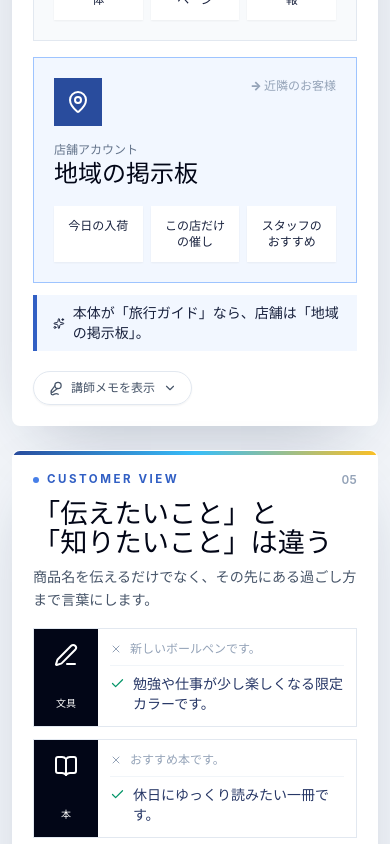
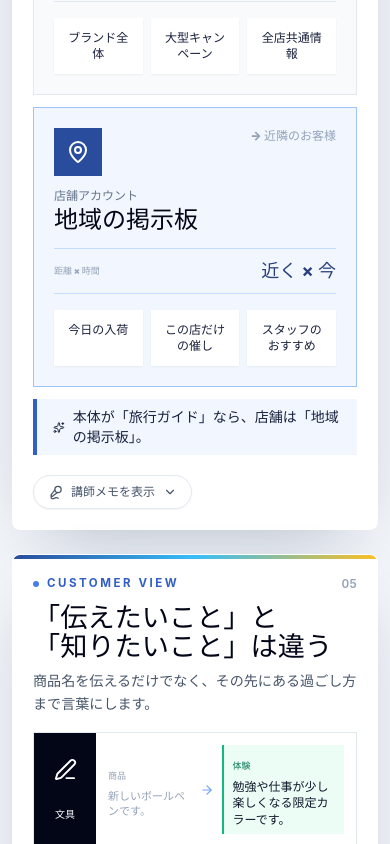
Before and after one commit to shop0711/instagram-training-web, a React (Vite) app: page / in a window 390 px wide. Shown: the part 2960-3804 px from the top of the page. Built offline with nearby package versions, Linux system fonts and the light colour scheme.

Commit message:
Polish visual comparisons and teaching flow

```diff
--- a/src/components/SpeakerNote.tsx
+++ b/src/components/SpeakerNote.tsx
@@ -8,6 +8,7 @@ type SpeakerNoteProps = {
 
 export function SpeakerNote({ children }: SpeakerNoteProps) {
   const [open, setOpen] = useState(false);
+  const cues = children.split('。').map((cue) => cue.trim()).filter(Boolean).slice(0, 3);
 
   return (
     <div className="speaker-note no-print mt-5 max-w-3xl">
@@ -34,8 +35,13 @@ export function SpeakerNote({ children }: SpeakerNoteProps) {
             transition={{ duration: 0.22 }}
             className="overflow-hidden"
           >
-            <div className="mt-3 rounded-2xl border border-amber-200/70 bg-amber-50/85 px-4 py-3 text-sm leading-relaxed text-amber-950">
-              {children}
+            <div className="mt-3 grid gap-2 rounded-lg border border-amber-200/70 bg-amber-50/90 p-3 text-amber-950 sm:grid-cols-3">
+              {cues.map((cue, index) => (
+                <div key={cue} className="border-l-2 border-amber-400 bg-white/70 px-3 py-2 text-xs leading-relaxed">
+                  <span className="mb-1 block text-[9px] font-black text-amber-700">TALK {index + 1}</span>
+                  {cue}。
+                </div>
+              ))}
             </div>
           </motion.div>
         )}
--- a/src/components/TrainingSlideVisual.tsx
+++ b/src/components/TrainingSlideVisual.tsx
@@ -181,8 +181,13 @@ function CommunicationShift() {
 
 function AccountRoles() {
   return (
-    <div className="grid h-full gap-4 lg:grid-cols-2">
+    <div className="grid h-full gap-3 lg:grid-cols-[1fr_auto_1fr] lg:items-stretch">
       <RolePanel icon={Compass} label="本体アカウント" metaphor="旅行ガイド" audience="全国のお客様" color="slate" items={['ブランド全体','大型キャンペーン','全店共通情報']} />
+      <div className="hidden flex-col items-center justify-center lg:flex">
+        <span className="h-12 w-px bg-slate-200" />
+        <span className="my-2 border border-slate-200 bg-white px-2 py-3 text-center text-[9px] font-black leading-relaxed text-slate-500">同じ会社<br/>違う役割</span>
+        <span className="h-12 w-px bg-slate-200" />
+      </div>
       <RolePanel icon={MapPin} label="店舗アカウント" metaphor="地域の掲示板" audience="近隣のお客様" color="brand" items={['今日の入荷','この店だけの催し','スタッフのおすすめ']} />
     </div>
   );
@@ -194,12 +199,12 @@ function CustomerLens({ slide }: Props) {
     <div className="grid h-full gap-3 sm:grid-cols-2">
       {slide.compareExamples?.map((item, i) => {
         const Icon = icons[i];
-        return <motion.article {...reveal} transition={{delay:i*.07}} key={item.label} className="grid grid-cols-[64px_1fr] overflow-hidden border border-slate-200 bg-white">
-          <div className="grid place-items-center bg-slate-950 text-white"><Icon size={24}/><span className="text-[10px] font-bold">{item.label}</span></div>
-          <div className="p-3">
-            <p className="flex items-center gap-2 text-xs text-slate-400"><X size={12}/> {item.before}</p>
-            <div className="my-2 h-px bg-slate-100" />
-            <p className="flex items-start gap-2 text-sm font-bold text-brand-900"><Check size={15} className="mt-0.5 shrink-0 text-emerald-600"/> {item.after}</p>
+        return <motion.article {...reveal} transition={{delay:i*.07}} key={item.label} className="grid grid-cols-[62px_1fr] overflow-hidden border border-slate-200 bg-white">
+          <div className="grid place-items-center bg-slate-950 py-3 text-white"><Icon size={23}/><span className="text-[10px] font-bold">{item.label}</span></div>
+          <div className="grid grid-cols-[.82fr_auto_1.18fr] items-center gap-2 p-3">
+            <div><span className="text-[9px] font-black text-slate-400">商品</span><p className="mt-1 text-[11px] leading-snug text-slate-400">{item.before}</p></div>
+            <ArrowRight size={14} className="text-brand-400"/>
+            <div className="border-l-2 border-emerald-500 bg-emerald-50 px-2 py-1.5"><span className="text-[9px] font-black text-emerald-700">体験</span><p className="mt-1 text-xs font-black leading-snug text-slate-900">{item.after}</p></div>
           </div>
         </motion.article>;
       })}
@@ -324,21 +329,30 @@ function FirstImageCompare() {
 function CarouselPatterns() {
   const patterns=[['本日入荷','主役を大きく'],['7/18 開催','日時を先に'],['夏の文具フェア','規模感を見せる'],['スタッフ5選','選ぶ理由を作る']];
   return (
-    <div className="grid h-full gap-4 lg:grid-cols-[1.15fr_.85fr]">
-      <div className="grid grid-cols-4 items-center gap-2">
-        {['1枚目','2枚目','3枚目','最後'].map((x,i)=><div key={x} className={`relative aspect-[.78] p-3 ${i===0?'bg-brand-700 text-white shadow-lg':'border border-slate-200 bg-white'}`}><span className="text-[10px] font-black opacity-60">{x}</span><p className="mt-3 text-sm font-black">{['止める','詳しく','使い方','来店へ'][i]}</p><div className={`absolute inset-x-3 bottom-3 h-12 ${i===0?'bg-white/20':'bg-slate-100'}`}/>{i<3&&<ArrowRight className="absolute -right-4 top-1/2 z-10 text-amber-400" size={20}/>}</div>)}
+    <div className="grid h-full gap-4 lg:grid-cols-[1.2fr_.8fr]">
+      <div className="flex items-center gap-2 border border-slate-200 bg-slate-50 p-4">
+        {['止める','詳しく','納得','来店へ'].map((x,i)=><div key={x} className="contents"><div className={`relative flex aspect-[.78] min-w-0 flex-1 flex-col justify-between p-3 ${i===0?'bg-brand-700 text-white shadow-lg':'bg-white text-slate-900 shadow-sm'}`}><span className="text-[9px] font-black opacity-60">0{i+1}</span><div className={`${i===0?'bg-amber-300':'bg-slate-100'} grid h-14 place-items-center text-[10px] font-black ${i===0?'text-slate-950':'text-slate-400'}`}>{['本日入荷','特徴3つ','使う場面','売場はこちら'][i]}</div><p className="text-sm font-black">{x}</p></div>{i<3&&<ArrowRight className="shrink-0 text-amber-400" size={16}/>}</div>)}
       </div>
-      <div className="grid grid-cols-2 gap-2">{patterns.map(([a,b])=><div key={a} className="border border-slate-200 bg-white p-3"><p className="text-base font-black text-brand-800">{a}</p><p className="mt-1 text-xs text-slate-500">{b}</p></div>)}</div>
+      <div className="grid grid-cols-2 gap-2">{patterns.map(([a,b],i)=><div key={a} className={`border p-3 ${i===0?'border-brand-300 bg-brand-50':'border-slate-200 bg-white'}`}><span className="text-[9px] font-black text-slate-400">TYPE 0{i+1}</span><p className="mt-1 text-base font-black text-brand-800">{a}</p><p className="mt-1 text-xs text-slate-500">{b}</p></div>)}</div>
     </div>
   );
 }
 
 function StrongWords({slide}:Props) {
+  const pairs = slide.wordPairs ?? [];
+  const [selected,setSelected] = useState(0);
+  const active = pairs[selected] ?? {before:'お知らせ',after:'今週末開催'};
   return (
-    <div className="grid h-full gap-3 sm:grid-cols-2 lg:grid-cols-3">
-      {slide.wordPairs?.map((pair,i)=><motion.div {...reveal} transition={{delay:i*.06}} key={pair.before} className="grid grid-cols-[.78fr_auto_1.22fr] items-center border border-slate-200 bg-white">
-        <span className="p-3 text-xs font-bold text-slate-400 line-through">{pair.before}</span><ArrowRight size={14} className="text-brand-400"/><span className="border-l border-brand-100 bg-brand-50 p-3 text-sm font-black text-brand-900">{pair.after}</span>
-      </motion.div>)}
+    <div className="grid h-full gap-4 lg:grid-cols-[1.15fr_.85fr]">
+      <div className="grid grid-cols-2 gap-2">
+        {pairs.map((pair,i)=><button type="button" onClick={()=>setSelected(i)} aria-pressed={selected===i} key={pair.before} className={`grid grid-cols-[.75fr_auto_1.25fr] items-center border p-2 text-left transition ${selected===i?'border-brand-400 bg-brand-50 shadow-card':'border-slate-200 bg-white'}`}>
+          <span className="text-[10px] font-bold text-slate-400 line-through">{pair.before}</span><ArrowRight size={12} className="text-brand-400"/><span className="text-xs font-black text-brand-900">{pair.after}</span>
+        </button>)}
+      </div>
+      <div className="grid grid-cols-2 items-center gap-2 bg-slate-950 p-3">
+        <div className="bg-white/10 p-3 text-white/45"><span className="text-[9px] font-black">WEAK</span><div className="mt-3 aspect-square bg-white/5 p-3"><p className="text-sm font-bold">{active.before}</p></div></div>
+        <div className="bg-white p-3"><span className="text-[9px] font-black text-brand-600">STRONG</span><div className="mt-3 aspect-square bg-brand-700 p-3 text-white shadow-lg"><span className="bg-amber-300 px-1.5 py-1 text-[8px] font-black text-slate-950">NEW</span><p className="mt-8 text-lg font-black leading-tight">{active.after}</p></div></div>
+      </div>
     </div>
   );
 }
@@ -358,12 +372,18 @@ function ProfileEntrance() {
 function AlgorithmLoop() {
   const actions=[['最後まで見る',Eye],['保存',Save],['シェア',Send],['コメント',MessageCircle],['プロフィールへ',CircleUserRound]] as const;
   return (
-    <div className="grid h-full gap-5 lg:grid-cols-[1.2fr_.8fr] lg:items-center">
-      <div className="relative grid grid-cols-5 gap-2">
-        {actions.map(([label,Icon],i)=><div key={label} className="relative border border-slate-200 bg-white p-3 text-center shadow-card"><span className="mx-auto grid h-10 w-10 place-items-center bg-brand-50 text-brand-700"><Icon size={19}/></span><p className="mt-2 text-xs font-black">{label}</p>{i<4&&<ChevronRight className="absolute -right-3 top-1/2 z-10 text-brand-400" size={18}/>}</div>)}
+    <div className="grid h-full gap-3 lg:grid-cols-[.72fr_1.1fr_.72fr] lg:items-center">
+      <div className="border border-slate-200 bg-white p-3">
+        <span className="text-[9px] font-black text-slate-400">01 役立つ投稿</span>
+        <div className="mt-2 aspect-[1.25] bg-brand-700 p-3 text-white"><span className="bg-amber-300 px-2 py-1 text-[8px] font-black text-slate-950">保存版</span><p className="mt-6 text-xl font-black leading-tight">夏休みの<br/>おすすめ5選</p></div>
       </div>
-      <div className="border-l-4 border-emerald-500 bg-emerald-50 p-5">
-        <Bookmark className="text-emerald-700" size={28}/><p className="mt-3 text-2xl font-black text-slate-950">「役立つ」が<br/>次の表示をつくる</p><p className="mt-2 text-sm text-slate-600">保存したくなるランキングや、家族に送りたくなるイベント情報へ。</p>
+      <div className="relative border border-brand-200 bg-brand-50 p-4">
+        <span className="text-[9px] font-black text-brand-600">02 価値を行動で判断</span>
+        <div className="mt-3 grid grid-cols-5 gap-1.5">{actions.map(([label,Icon])=><div key={label} className="bg-white p-2 text-center shadow-sm"><Icon size={17} className="mx-auto text-brand-700"/><p className="mt-1 text-[8px] font-black leading-tight">{label}</p></div>)}</div>
+        <div className="mt-3 flex items-center justify-center gap-2 text-xs font-black text-brand-900"><HeartHandshake size={18}/>「見た人の役に立った」</div>
+      </div>
+      <div className="border-l-4 border-emerald-500 bg-emerald-50 p-4">
+        <span className="text-[9px] font-black text-emerald-700">03 次の表示へ</span><Bookmark className="mt-3 text-emerald-700" size={26}/><p className="mt-2 text-xl font-black text-slate-950">また届く</p><p className="mt-1 text-xs leading-relaxed text-slate-600">似た興味を持つ地域のお客様へ。</p>
       </div>
     </div>
   );
@@ -390,7 +410,10 @@ function RiskDecision({slide}:Props) {
         <Decision tone="good" icon={Check} label="投稿してよい" detail="事実・権利・期間を確認済み" />
         <Decision tone="warn" icon={AlertTriangle} label="要確認" detail="担当者・上長へ相談する" />
         <Decision tone="stop" icon={X} label="投稿しない" detail="迷いが残る、許可がない" />
-        <div className="mt-1 bg-slate-950 p-4 text-center text-2xl font-black text-white">迷ったら投稿しない。</div>
+        <div className="mt-1 grid grid-cols-[auto_1fr] items-center bg-slate-950 text-white">
+          <span className="bg-rose-600 px-3 py-4 text-xs font-black tracking-[.18em]">STOP</span>
+          <span className="px-3 text-center text-xl font-black">迷ったら投稿しない。</span>
+        </div>
       </div>
     </div>
   );
@@ -406,7 +429,8 @@ function RolePanel({icon:Icon,label,metaphor,audience,color,items}:{icon:LucideI
   const active=color==='brand';
   return <div className={`relative overflow-hidden border p-5 ${active?'border-brand-300 bg-brand-50':'border-slate-200 bg-slate-50'}`}>
     <div className="flex items-start justify-between"><div className={`grid h-12 w-12 place-items-center ${active?'bg-brand-700 text-white':'bg-slate-900 text-white'}`}><Icon/></div><span className="text-xs font-black text-slate-400">→ {audience}</span></div>
-    <p className="mt-4 text-xs font-bold text-slate-500">{label}</p><h2 className="text-2xl font-black text-slate-950">{metaphor}</h2>
+    <p className="mt-3 text-xs font-bold text-slate-500">{label}</p><h2 className="text-2xl font-black text-slate-950">{metaphor}</h2>
+    <div className={`mt-3 flex items-center justify-between border-y py-2 ${active?'border-brand-200':'border-slate-200'}`}><span className="text-[9px] font-black text-slate-400">距離 × 時間</span><strong className={`text-lg ${active?'text-brand-800':'text-slate-700'}`}>{active?'近く × 今':'広く × 長く'}</strong></div>
     <div className="mt-4 grid grid-cols-3 gap-2">{items.map(x=><span key={x} className="bg-white p-3 text-center text-xs font-bold shadow-sm">{x}</span>)}</div>
   </div>;
 }
```
